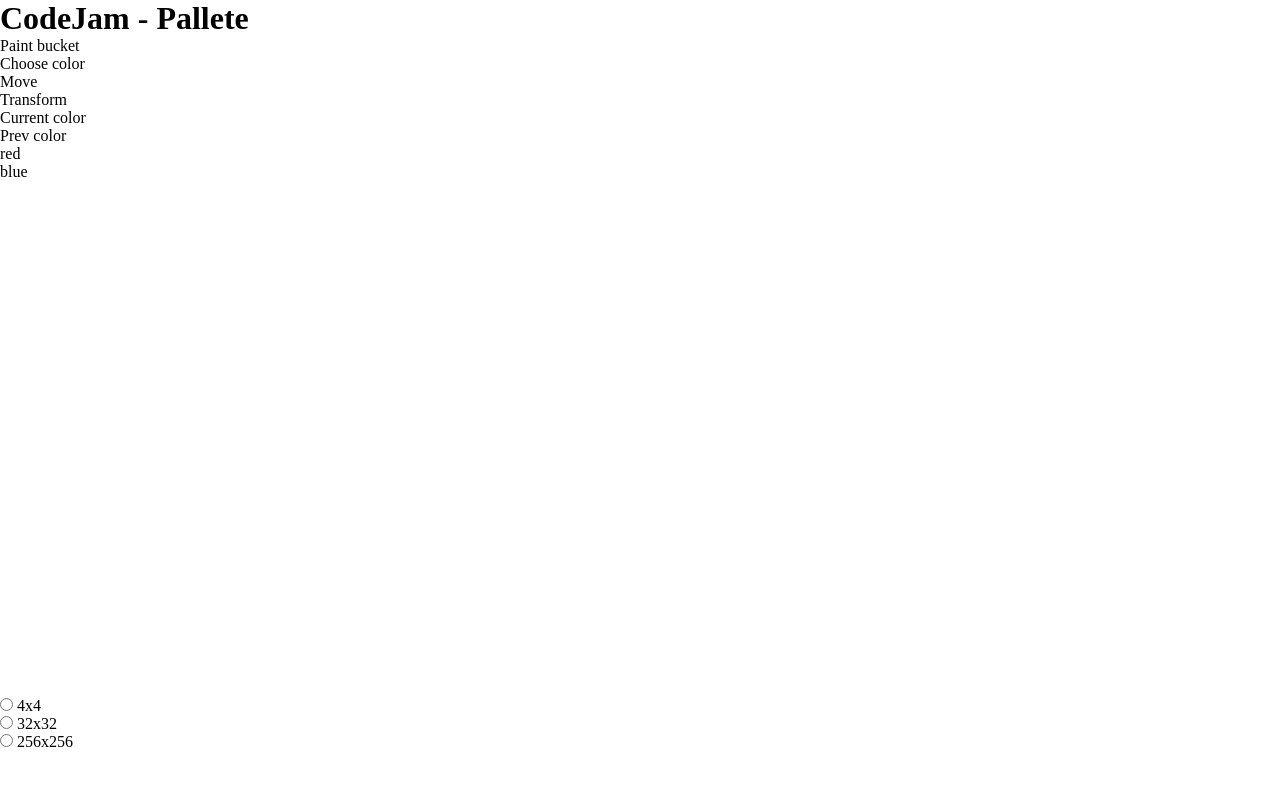
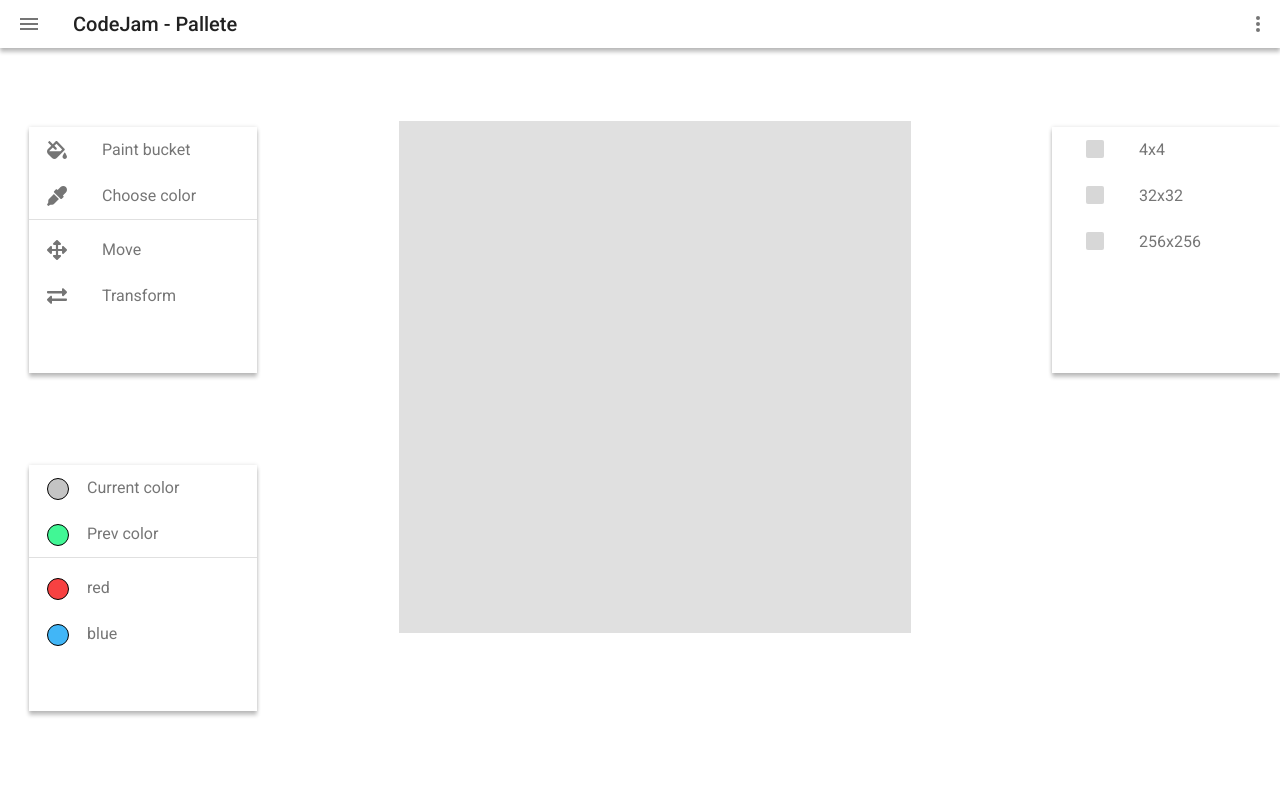
Before and after one commit to abramsa1/codejam-canvas, a plain HTML site: page codejam-canvas/index.html in a window 1280 px wide. Drawn offline with Linux system fonts and the light colour scheme.

Commit message:
feat: compile style in style.css

```diff
--- a/codejam-canvas/style/style.css
+++ b/codejam-canvas/style/style.css
@@ -1,6 +1,258 @@
 * {
-  margin: 0;
-  padding: 0;
-  border: 0;
-  box-sizing: border-box;
+    margin: 0;
+    padding: 0;
+    border: 0;
+    box-sizing: border-box;
 }
+
+body {
+    font-family: "Roboto", sans-serif;
+    font-style: normal;
+    font-weight: normal;
+    font-size: 16px;
+    line-height: 24px;
+    color: rgba(0, 0, 0, 0.541327);
+}
+
+.header {
+    padding: 0 20px 0;
+    display: flex;
+    justify-content: space-between;
+    align-items: center;
+    height: 48px;
+    box-shadow: 0px 4px 4px rgba(0, 0, 0, 0.24), 0px 0px 4px rgba(0, 0, 0, 0.12);
+}
+
+.title {
+    font-family: "Roboto";
+    font-weight: 500;
+    font-size: 20px;
+    line-height: 23px;
+    color: rgba(0, 0, 0, 0.87);
+    margin-left: 35px;
+}
+
+.menu-left-wrap {
+    display: flex;
+    align-items: center;
+}
+
+.menu-left {
+    cursor: pointer;
+    transition: 0.5s;
+    position: relative;
+    height: 12px;
+}
+
+.menu-left__rect {
+    height: 2px;
+    width: 18px;
+    background: rgba(0, 0, 0, 0.54);
+}
+
+.menu-left__rect::after {
+    position: absolute;
+    content: "";
+    top: 5px;
+    height: 2px;
+    width: 18px;
+    background: rgba(0, 0, 0, 0.54);
+}
+
+.menu-left__rect::before {
+    position: absolute;
+    content: "";
+    top: 10px;
+    height: 2px;
+    width: 18px;
+    background: rgba(0, 0, 0, 0.54);
+}
+
+.menu-right {
+    position: relative;
+    height: 16px;
+    cursor: pointer;
+    transition: 0.5s;
+}
+
+.menu-right__circle {
+    width: 4px;
+    height: 4px;
+    border-radius: 50%;
+    background: rgba(0, 0, 0, 0.54);
+}
+
+.menu-right__circle::after {
+    position: absolute;
+    top: 6px;
+    content: "";
+    width: 4px;
+    height: 4px;
+    border-radius: 50%;
+    background: rgba(0, 0, 0, 0.54);
+}
+
+.menu-right__circle::before {
+    position: absolute;
+    content: "";
+    top: 12px;
+    width: 4px;
+    height: 4px;
+    border-radius: 50%;
+    background: rgba(0, 0, 0, 0.54);
+}
+
+.main-wrap {
+    display: flex;
+    justify-content: space-between;
+    padding: 0 0px 0 29px;
+    max-width: 1440px;
+    margin: 0 auto;
+}
+
+.toolbar {
+    padding-top: 79px;
+}
+
+.tool-widget:first-child {
+    margin-top: 0;
+}
+
+.tool-widget {
+    margin-top: 92px;
+    width: 228px;
+    height: 246px;
+    box-shadow: 0px 4px 4px rgba(0, 0, 0, 0.24), 0px 0px 4px rgba(0, 0, 0, 0.12);
+}
+
+.list-item {
+    height: 46px;
+    line-height: 46px;
+    padding-left: 73px;
+    background-position: 18px center;
+    background-repeat: no-repeat;
+    cursor: pointer;
+}
+
+.list-item:hover {
+    background-color: rgba(0, 0, 0, 0.12);
+}
+
+.first-tool-list {
+    padding: 0;
+    list-style: none;
+    border-bottom: 1px solid rgba(0, 0, 0, 0.12);
+}
+
+.first-tool-list__item--one {
+    background-image: url("../assets/image/bucket.svg");
+}
+
+.first-tool-list__item--two {
+    background-image: url("../assets/image/color.svg");
+}
+
+.second-tool-list {
+    padding: 7px 0 0;
+    list-style: none;
+}
+
+.second-tool-list__item--one {
+    background-image: url("../assets/image/move.svg");
+}
+
+.second-tool-list__item--two {
+    background-image: url("../assets/image/transform.svg");
+}
+
+.color__item {
+    background: none;
+    padding-left: 18px;
+}
+
+.color__item:hover {
+    background: rgba(0, 0, 0, 0.12);
+}
+
+.color__item::before {
+    content: "";
+    display: inline-block;
+    width: 20px;
+    height: 20px;
+    vertical-align: middle;
+    border: 1px solid #000;
+    border-radius: 50%;
+    margin-right: 18px;
+}
+
+.first-color__item--one::before {
+    background: #C4C4C4;
+}
+
+.first-color__item--two::before {
+    background: #41F795;
+}
+
+.second-color__item--one::before {
+    background: #F74141;
+}
+
+.second-color__item--two::before {
+    background: #41B6F7;
+}
+
+.scale-form {
+    padding: 0;
+    border: 0;
+}
+
+.scale-widget {
+    padding-top: 79px;
+}
+
+.radio-item {
+    padding-left: 16px;
+}
+
+.radio-item:hover {
+    background: rgba(0, 0, 0, 0.12);
+}
+
+.radio-item__input {
+    display: none;
+}
+
+.radio-item__input:checked+label::before {
+    background: rgba(0, 0, 0, 0.541327);
+}
+
+.radio-item__label {
+    cursor: pointer;
+    width: 196px;
+    height: 46px;
+    line-height: 46px;
+    padding-left: 18px;
+}
+
+.radio-item__label::before {
+    content: "";
+    display: inline-block;
+    width: 18px;
+    height: 18px;
+    background: rgba(54, 54, 54, 0.2);
+    line-height: 20px;
+    vertical-align: middle;
+    border-radius: 2px;
+    margin-top: -3px;
+    margin-right: 35px;
+    transition: color ease .3s;
+    cursor: pointer;
+}
+
+.canvas-plot {
+    image-rendering: pixelated;
+    margin-top: 73px;
+    background: rgba(0, 0, 0, 0.12);
+}
+
+/*# sourceMappingURL=style.css.map */
```
